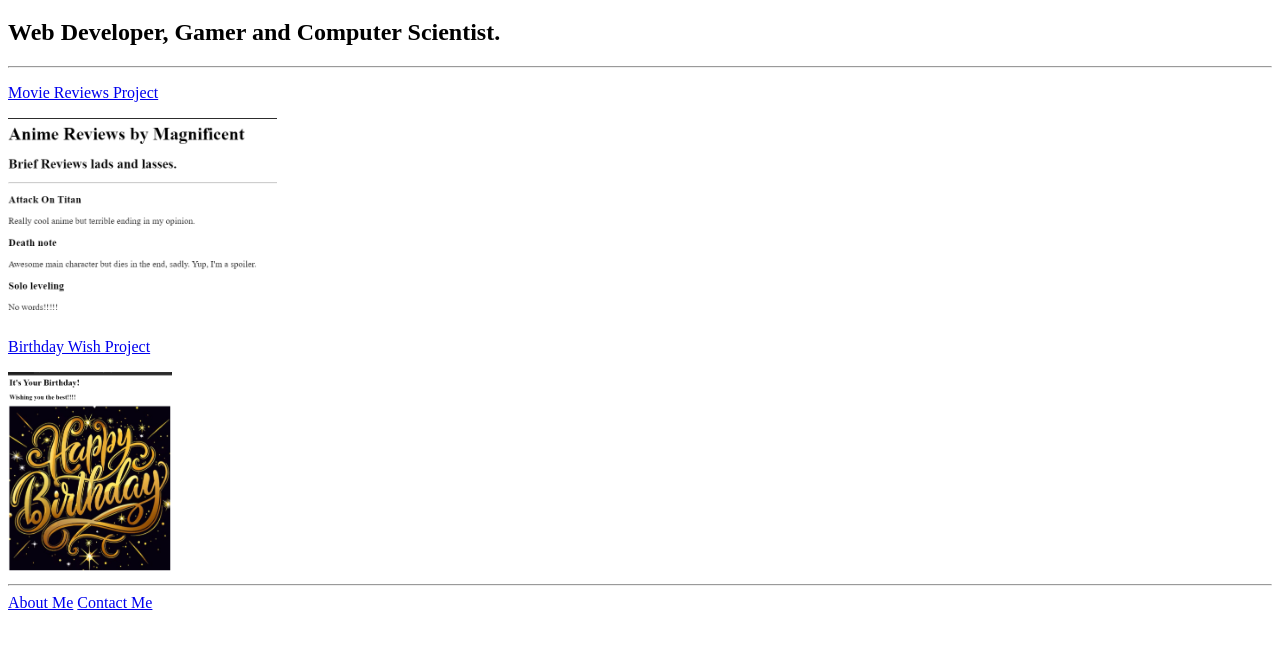
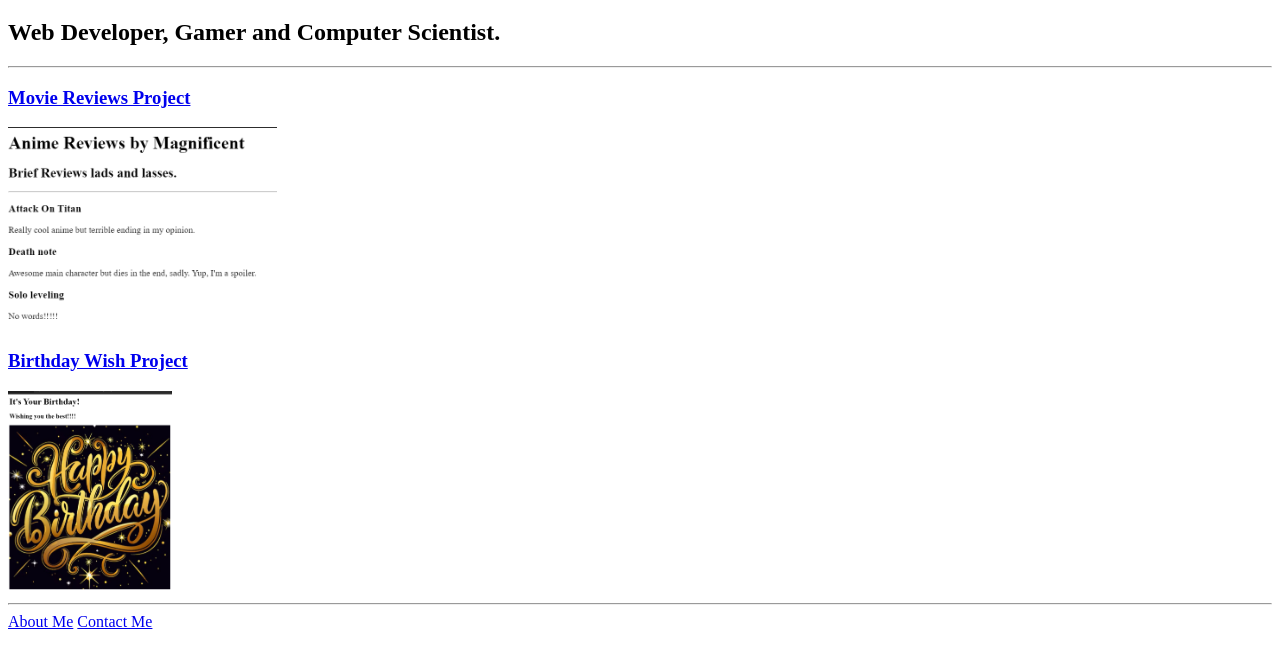
Before and after one commit to Magnificent08/html-portfolio, a plain HTML site: page index.html in a window 1280 px wide. Shown: the part 61-726 px from the top of the page. Drawn offline with Linux system fonts and the light colour scheme.

Commit message:
Update index.html

```diff
--- a/index.html
+++ b/index.html
@@ -12,14 +12,18 @@
     <h1>My Portfolio</h1>
     <h2>Web Developer, Gamer and Computer Scientist.</h2>
     <hr/>
+    <h3>
     <p>
         <a href="http://127.0.0.1:3002/4.3 HTML Porfolio Project/public/movie.html">Movie Reviews Project</a> <br/>
     </p>
+        </h3>
     <img src="./anime.png" height="200"/>
 
+    <h3>
     <p>
         <a href="http://127.0.0.1:3002/4.3 HTML Porfolio Project/public/birthh.html">Birthday Wish Project</a> <br/>
     </p>
+        </h3>
     <img src="./birthday.png" height="200"/> <br/>
     <hr/>
     <a href="http://127.0.0.1:3002/4.3 HTML Porfolio Project/public/about.html">About Me</a>
```
